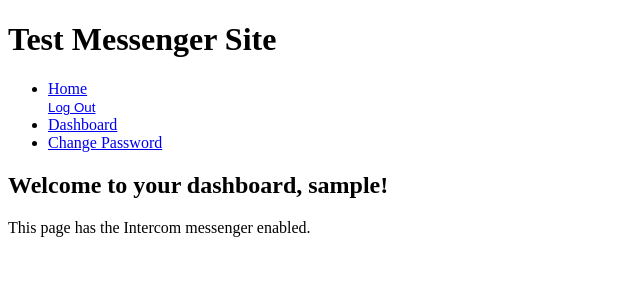
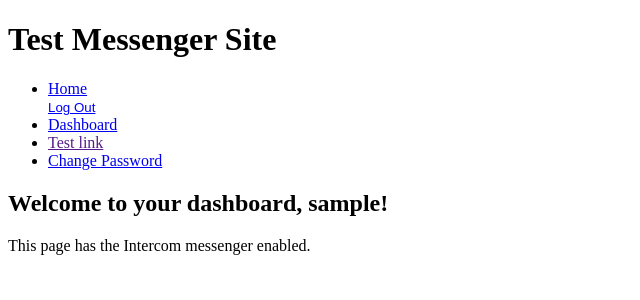
Before and after one commit to sean-inter-meade/test-messenger-website, a Django app: page /dashboard/ in a window 1280 px wide. Shown: the top 300 px of the page, without its empty margins (0-640 px from the left). Run offline with Django 5.2, Linux system fonts and the light colour scheme; the visitor is signed in with stand-in values (Sample User, id 1); some libraries are stand-ins or nearby versions.

Commit message:
Test link

```diff
--- a/templates/includes/header.html
+++ b/templates/includes/header.html
@@ -8,6 +8,7 @@
       Log Out
     </button>
   </form>            <li><a href="{% url 'dashboard_intercom' %}">Dashboard</a></li>
+  <li><a href="">Test link</a></li>
             <li><a href="{% url 'password_change' %}">Change Password</a></li>
         {% else %}
             <li><a href="{% url 'login' %}">Log In</a></li>
```
